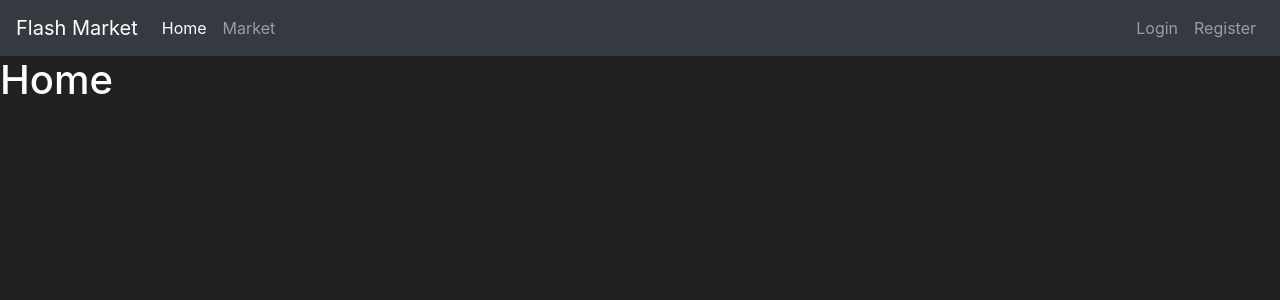
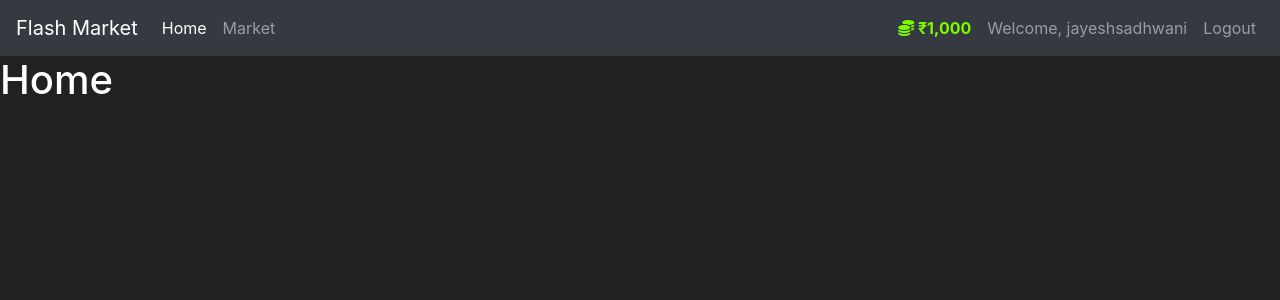
Before and after one commit to jayeshsadhwani99/FlashMarket, a Flask app: page / in a window 1280 px wide. Shown: the top 300 px of the page. Run offline with Flask 2, Linux system fonts and the light colour scheme; a user stored in the database is signed in; some libraries are stand-ins or nearby versions.

Commit message:
Nav bar updated for login

```diff
--- a/market/models.py
+++ b/market/models.py
@@ -19,8 +19,17 @@ class User(db.Model, UserMixin):
     email_address = db.Column(db.String(length=50),
                               nullable=False, unique=True)
     password_hash = db.Column(db.String(length=60), nullable=False)
-    name = db.Column(db.Integer(), nullable=False, default=1000)
+    budget = db.Column(db.Integer(), nullable=False, default=1000)
     items = db.relationship('Item', backref='owned_user', lazy=True)
+
+    # We can define additional properties of our model like this
+    @property
+    # Puts a comma after thousands
+    def prettier_budget(self):
+        if len(str(self.budget)) >= 4:
+            return f'₹{str(self.budget)[:-3]},{str(self.budget)[-3:]}'
+        else:
+            return f'₹{self.budget}'
 
     @property
     def password(self):
@@ -34,9 +43,8 @@ class User(db.Model, UserMixin):
     def check_password_correction(self, attempted_password):
         return bcrypt.check_password_hash(self.password_hash, attempted_password)
 
-        # Creating an Item Model
 
-
+# Creating an Item Model
 class Item(db.Model):
     # Columns for the table
     id = db.Column(db.Integer(), primary_key=True)
--- a/market/templates/base.html
+++ b/market/templates/base.html
@@ -26,6 +26,25 @@
                     <a class="nav-link" href="{{ url_for('market') }}">Market</a>
                 </li>
             </ul>
+            <!-- Show different info if user is logged in -->
+            {% if current_user.is_authenticated %}
+            <!-- If user is logged in -->
+                <ul class="navbar-nav">
+                    <li class="nav-item">
+                        <a class="nav-link" style='color:lawngreen; font-weight: bold;'>
+                            <i class='fas fa-coins'></i>
+                            {{ current_user.prettier_budget }}
+                        </a>
+                    </li>
+                    <li class="nav-item">
+                        <a class="nav-link">Welcome, {{ current_user.username }}</a>
+                    </li>
+                    <li class="nav-item">
+                        <a class="nav-link" href="#">Logout</a>
+                    </li>
+                </ul>
+            {% else %}
+            <!-- If user not logged in -->
                 <ul class="navbar-nav">
                     <li class="nav-item">
                         <a class="nav-link" href="{{ url_for('login') }}">Login</a>
@@ -34,6 +53,7 @@
                         <a class="nav-link" href="{{ url_for('register') }}">Register</a>
                     </li>
                 </ul>
+            {% endif %}
         </div>
     </nav>
 
```
Also changed, not shown: market/market.db. Lines whose indentation alone changed are shown as unchanged.
